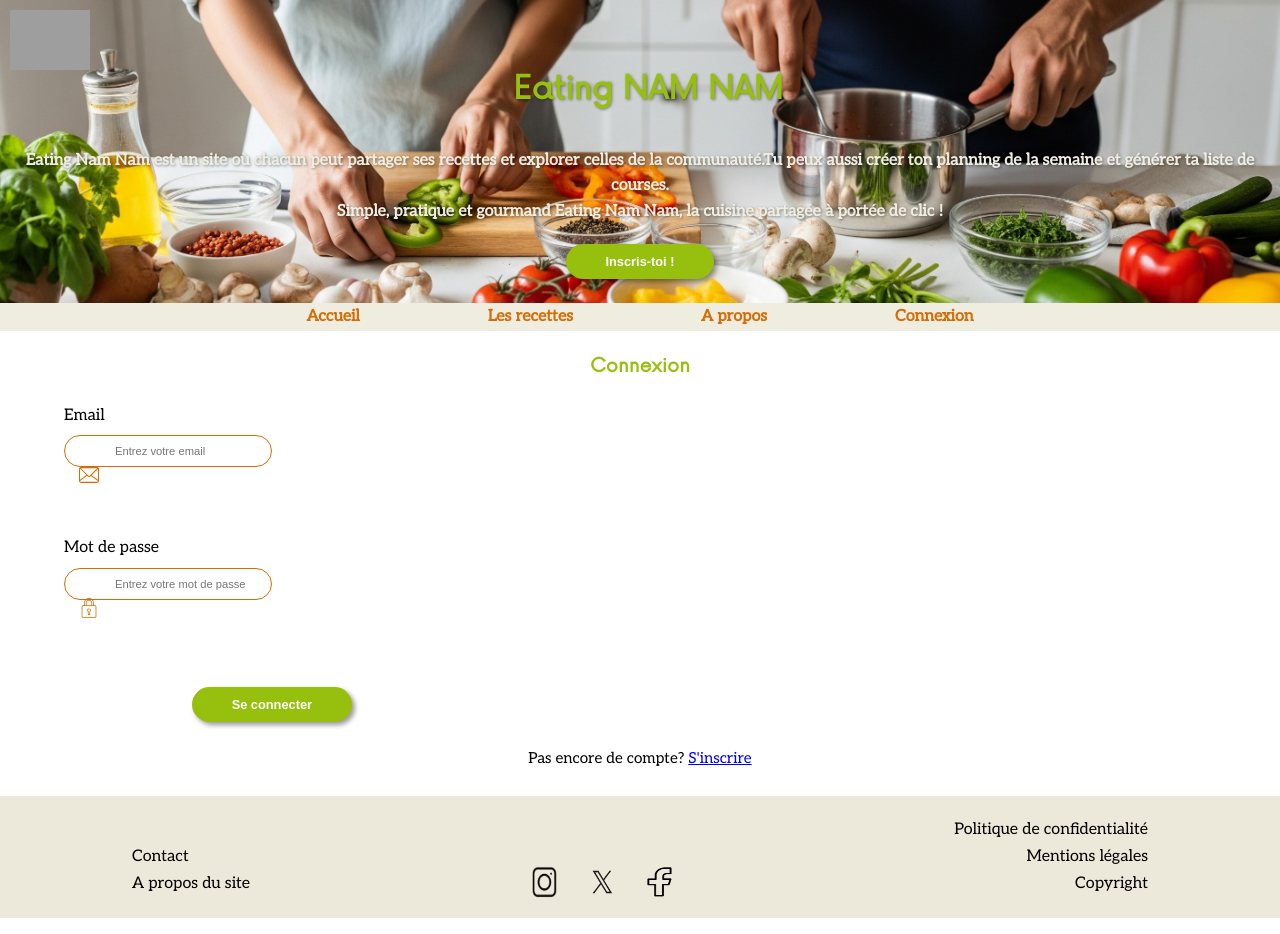
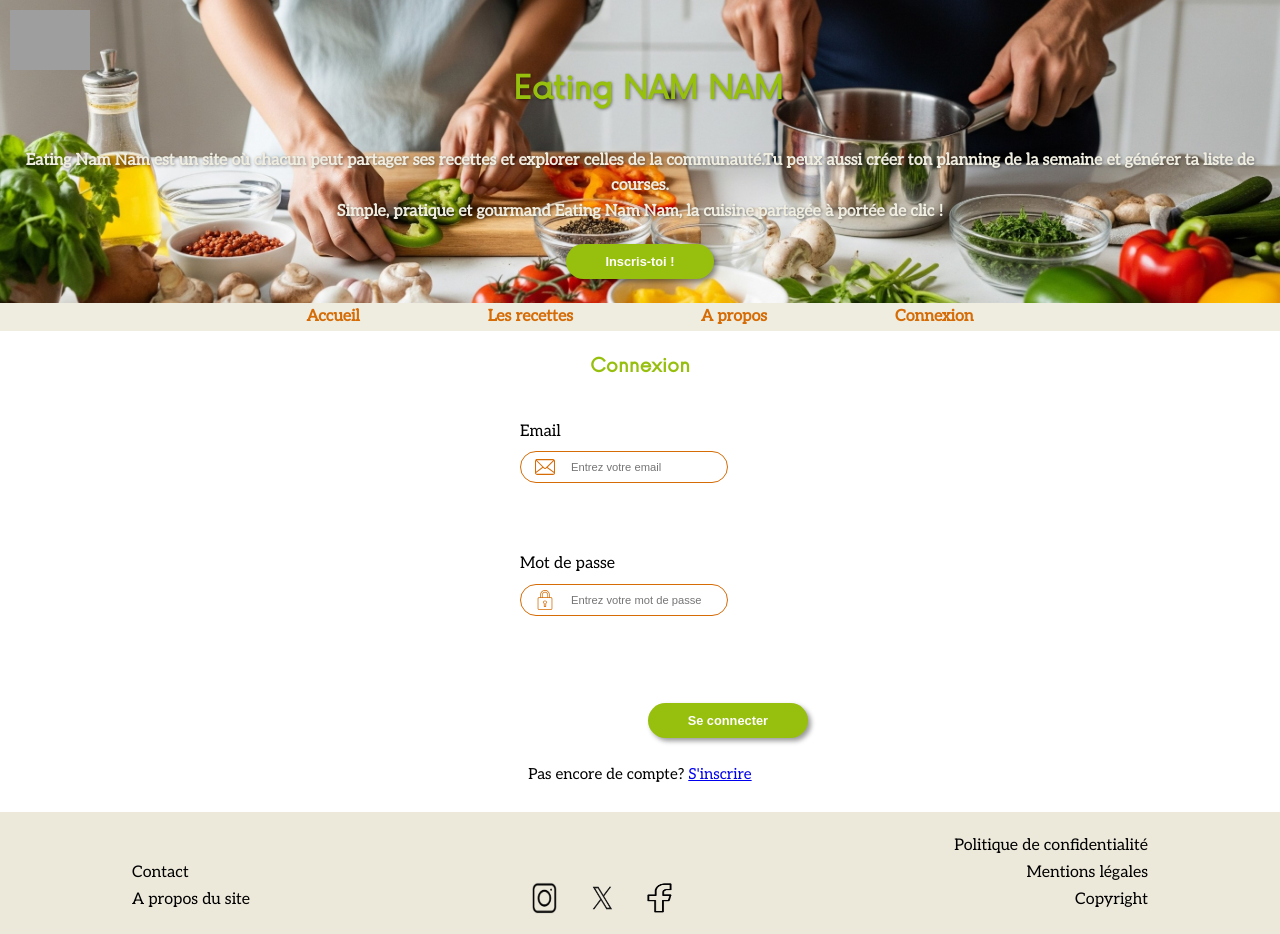
Before and after one commit to wildcodeschool-2025-03/JS-RemoteFR-Vert-ASquad-Les-4-toques, a React (Vite) app in the folder client/: page /connexion in a window 1280 px wide. Built offline with nearby package versions, Linux system fonts and the light colour scheme; no server answers; grey boxes are pictures that could not be loaded.

Commit message:
feat: create the responsive desktop for login

```diff
--- a/client/src/pages/login/Login.tsx
+++ b/client/src/pages/login/Login.tsx
@@ -44,6 +44,7 @@ export default function Login() {
 
   return (
     <>
+      <div className="container">
         <h2 className="titre">Connexion</h2>
         <form onSubmit={handleSubmit(onSubmit)} className="formulaire" noValidate>
           <div className="input-group">
@@ -120,6 +121,7 @@ export default function Login() {
         <p className="para">
           Pas encore de compte? <Link to="/inscription">S'inscrire</Link>
         </p>
+      </div>
     </>
   );
 }
--- a/client/src/pages/login/login.css
+++ b/client/src/pages/login/login.css
@@ -7,9 +7,6 @@
 }
 
 .formulaire {
-  display: flex;
-  flex-direction: column;
-  align-items: flex-start;
   padding: 0 1rem;
   gap: 1.2rem;
   max-width: 320px;
@@ -81,20 +78,18 @@
 }
 
 @media (min-width: 1200px) {
-  .formulaire {
-    flex-direction: row;
-    flex-wrap: wrap;
-  }
-  .formulaire input {
-    margin-right: rem;
-    margin-bottom: 3rem;
-  }
+.container {
+  display: flex;
+  flex-direction: column;
+  align-items: center;
+  justify-content: center;
 }
 
-.container_btn {
+ .container_btn {
   display: flex;
   justify-content: end;
 }
+
 
 .btn {
   background-color: var(--secondary);
@@ -108,3 +103,14 @@
   margin-right: 5rem;
   margin-bottom: 2rem;
 }
+
+.input-icon {
+  position: absolute;
+  top: 20%;
+  left: 15px;
+  transform: translateY(-50%);
+  width: 20px;
+  height: 20px;
+  pointer-events: none;
+}
+}
```
Lines whose indentation alone changed are shown as unchanged.
